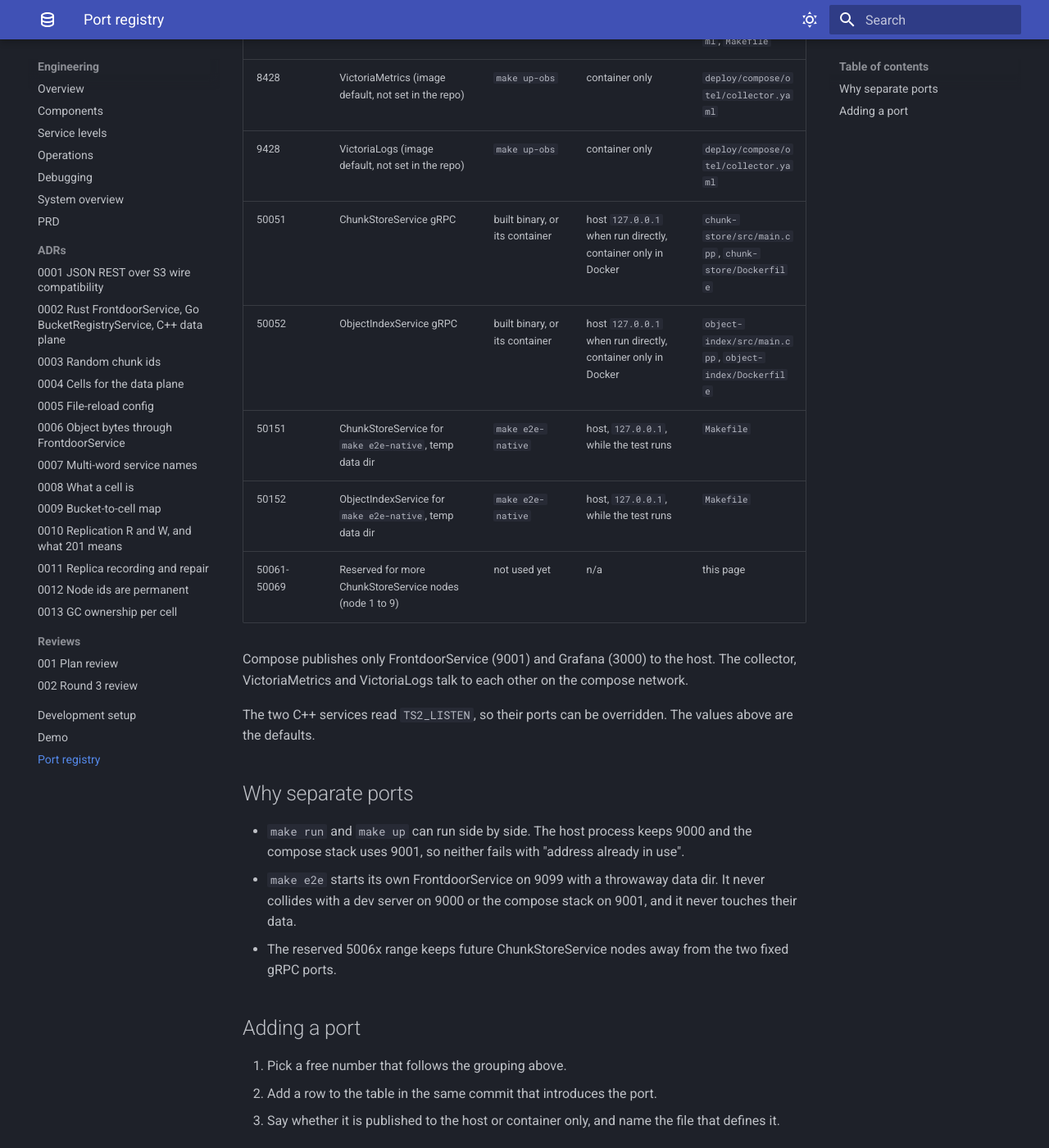
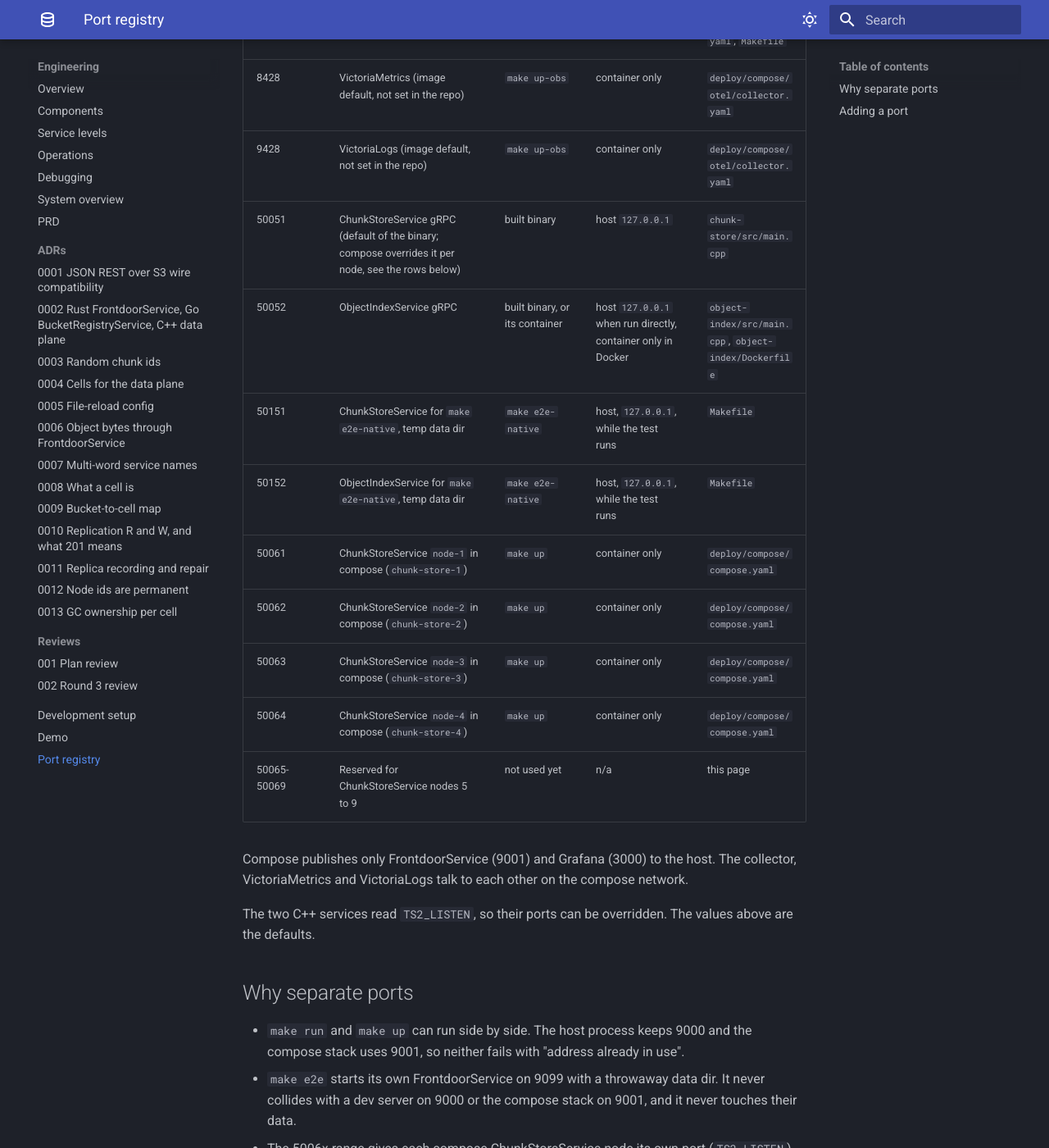
Before and after one commit to pratikSethi/toy-storage-service, an MkDocs documentation site: the page built from docs/ports.md, in a window 1280 px wide and 1400 px high, scrolled down 873 px. Shown: the whole window at 82% size. Built offline with MkDocs 1.6.1 and Material for MkDocs 9.7.7, drawn with Linux system fonts in a browser that asks for light colours; some of the changed text lies outside the part shown.

Commit message:
compose: four chunk-store nodes with their own volumes and ports

```diff
--- a/docs/ports.md
+++ b/docs/ports.md
@@ -13,11 +13,15 @@ Every port TS2 uses, in one place. **Rule: a new port goes in this table in the
 | 4318 | OpenTelemetry Collector, OTLP over HTTP | `make up-obs` | container only | `deploy/compose/otel/collector.yaml`, `Makefile` |
 | 8428 | VictoriaMetrics (image default, not set in the repo) | `make up-obs` | container only | `deploy/compose/otel/collector.yaml` |
 | 9428 | VictoriaLogs (image default, not set in the repo) | `make up-obs` | container only | `deploy/compose/otel/collector.yaml` |
-| 50051 | ChunkStoreService gRPC | built binary, or its container | host `127.0.0.1` when run directly, container only in Docker | `chunk-store/src/main.cpp`, `chunk-store/Dockerfile` |
+| 50051 | ChunkStoreService gRPC (default of the binary; compose overrides it per node, see the rows below) | built binary | host `127.0.0.1` | `chunk-store/src/main.cpp` |
 | 50052 | ObjectIndexService gRPC | built binary, or its container | host `127.0.0.1` when run directly, container only in Docker | `object-index/src/main.cpp`, `object-index/Dockerfile` |
 | 50151 | ChunkStoreService for `make e2e-native`, temp data dir | `make e2e-native` | host, `127.0.0.1`, while the test runs | `Makefile` |
 | 50152 | ObjectIndexService for `make e2e-native`, temp data dir | `make e2e-native` | host, `127.0.0.1`, while the test runs | `Makefile` |
-| 50061-50069 | Reserved for more ChunkStoreService nodes (node 1 to 9) | not used yet | n/a | this page |
+| 50061 | ChunkStoreService `node-1` in compose (`chunk-store-1`) | `make up` | container only | `deploy/compose/compose.yaml` |
+| 50062 | ChunkStoreService `node-2` in compose (`chunk-store-2`) | `make up` | container only | `deploy/compose/compose.yaml` |
+| 50063 | ChunkStoreService `node-3` in compose (`chunk-store-3`) | `make up` | container only | `deploy/compose/compose.yaml` |
+| 50064 | ChunkStoreService `node-4` in compose (`chunk-store-4`) | `make up` | container only | `deploy/compose/compose.yaml` |
+| 50065-50069 | Reserved for ChunkStoreService nodes 5 to 9 | not used yet | n/a | this page |
 
 Compose publishes only FrontdoorService (9001) and Grafana (3000) to the host. The collector, VictoriaMetrics and VictoriaLogs talk to each other on the compose network.
 
@@ -27,7 +31,7 @@ The two C++ services read `TS2_LISTEN`, so their ports can be overridden. The va
 
 - `make run` and `make up` can run side by side. The host process keeps 9000 and the compose stack uses 9001, so neither fails with "address already in use".
 - `make e2e` starts its own FrontdoorService on 9099 with a throwaway data dir. It never collides with a dev server on 9000 or the compose stack on 9001, and it never touches their data.
-- The reserved 5006x range keeps future ChunkStoreService nodes away from the two fixed gRPC ports.
+- The 5006x range gives each compose ChunkStoreService node its own port (`TS2_LISTEN`), away from the two fixed gRPC ports.
 
 ## Adding a port
 
```
Also changed, not shown: deploy/compose/README.md (+1 -1 lines), 2 other files.
